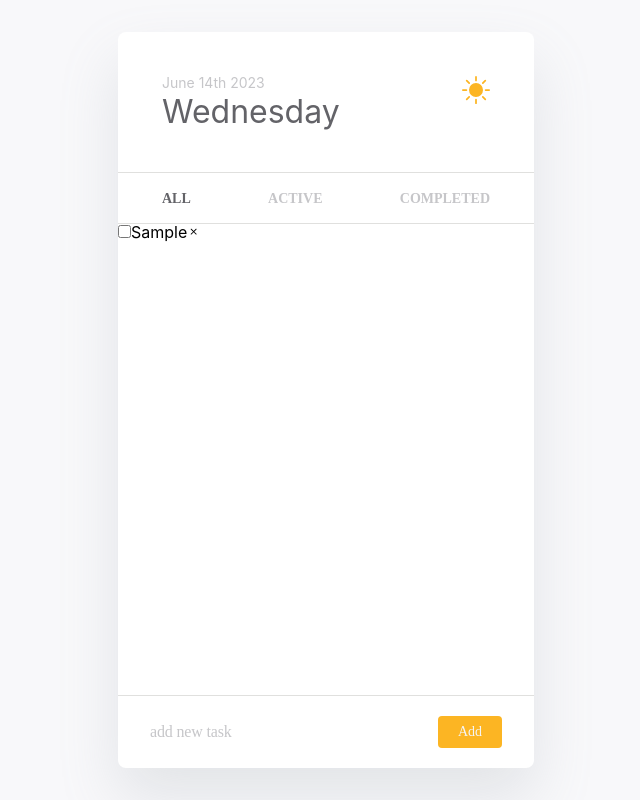
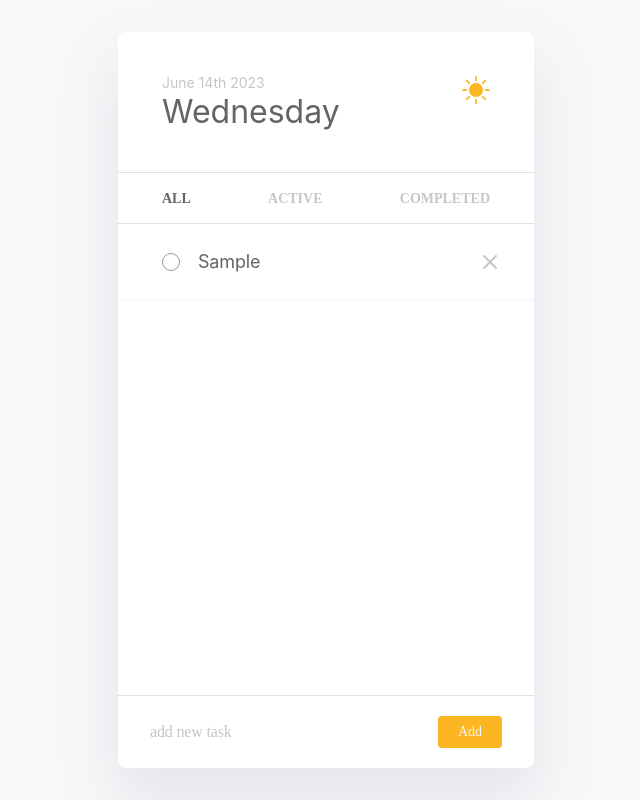
Before and after one commit to CircleYoo/Todo-App, a React (Create React App) app: page / in a window 1280 px wide. Both pictures are taken after typing "Sample" into the empty fields and a click on the button "Add". Shown: the whole page, without its empty margins (314-954 px from the left). Built offline with nearby package versions, Linux system fonts and the light colour scheme.

Commit message:
todo.module.css

```diff
--- a/src/components/Todo/Todo.jsx
+++ b/src/components/Todo/Todo.jsx
@@ -5,13 +5,14 @@ import styles from './Todo.module.css';
 export default function Todo({todo, onToggle, onDelete}) {
   const { id, text, status } = todo;
   const handleChange = (e) => {
-    const status = e.target.checked ? 'completed' : 'active';
+  const status = e.target.checked ? 'completed' : 'active';
     onToggle({ ...todo, status });
   }
   const handleDelete = () => onDelete(todo);
   return (
-    <li className={styles.li}>
+    <li className={styles.todo}>
       <input
+        className={styles.checkbox}
         type="checkbox"
         id={id}
         checked={status === 'completed'}
@@ -19,11 +20,11 @@ export default function Todo({todo, onToggle, onDelete}) {
       />
       <label
         htmlFor={id}
-        className={ `todo${status === 'completed' ? '-completed' : ''}`}
+        className={`${styles.text} ${status === 'completed' ? 'completed' : ''}`}
       >
         {text}
       </label>
-      <button onClick={handleDelete}><BsX /></button>
+      <button className={styles.button} onClick={handleDelete}><BsX /></button>
     </li>
   );
 }
--- a/src/components/Todo/Todo.module.css
+++ b/src/components/Todo/Todo.module.css
@@ -0,0 +1,46 @@
+.todo {
+  display: flex;
+  align-items: center;
+  justify-content: space-between;
+  padding: 1.375rem 1.75rem 1.375rem 2.75rem;
+  border-bottom: 1px solid var(--color-list-line);
+  gap: 1.125rem;
+}
+
+.checkbox {
+  width: 1.125rem;
+  height: 1.125rem;
+  border-radius: 50%;
+  border: 1px solid #999;
+  appearance: none;
+  cursor: pointer;
+  /* transition: border 0.15s ease-in-out; */
+}
+
+.checkbox:checked {
+  background: var(--color-accent);
+  border: 4px solid var(--color-box);
+}
+
+.text {
+  color: var(--color-txt);
+  cursor: pointer;
+  flex: 1 1 0%;
+  letter-spacing: -0.01em;
+  font-size: 1.125rem;
+}
+
+.checkbox:checked + .text {
+  color: var(--color-txt-light);
+  font-size: 1rem;
+}
+
+.button {
+  width: 2rem;
+  height: 2rem;
+}
+.button svg {
+  width: 100%;
+  height: 100%;
+  color: var(--color-txt-light);
+}
--- a/src/css/index.css
+++ b/src/css/index.css
@@ -2,7 +2,7 @@
   --color-accent: #FCB523;
   --color-bg: #F8F8FA;
   --color-box: #FFFFFF;
-  /* --color-line: #F5F5F5; */
+  --color-list-line: #F5F5F5;
   --color-line: #E0E0DE;
   --color-txt: #636368;
   --color-txt-light: #C6C6C9;
@@ -12,7 +12,7 @@ html.dark {
   --color-accent: #6D64ED;
   --color-bg: #323544;
     --color-box: #1C1E2A;
-  /* --color-line: #272B32; */
+  --color-list-line: #272B32;
   --color-line: #525152;
   --color-txt: #F7F7F7;
   --color-txt-light: #9E9E9E;
@@ -61,7 +61,15 @@ ul {
   margin: 0;
 }
 
-button, input {
+button{
+  background-color: transparent;
+  border: 0;
+  margin: 0;
+  outline: 0;
+  padding: 0;
+  cursor: pointer;
+}
+input {
   background-color: transparent;
   border: 0;
   margin: 0;
@@ -69,6 +77,23 @@ button, input {
   padding: 0;
 }
 
+
 li, p {
   margin: 0;
 }
+
+::-webkit-scrollbar {
+  width: 0.5rem;
+}
+
+::-webkit-scrollbar-track {
+  background-color: var(--color-bg);
+}
+
+::-webkit-scrollbar-thumb {
+  background-color: var(--color-line);
+  cursor: grab;
+}
+::-webkit-scrollbar-thumb:hover {
+  cursor: grabbing;
+}
```
Also changed, not shown: src/context/TaskCompleteContext.jsx (added).
